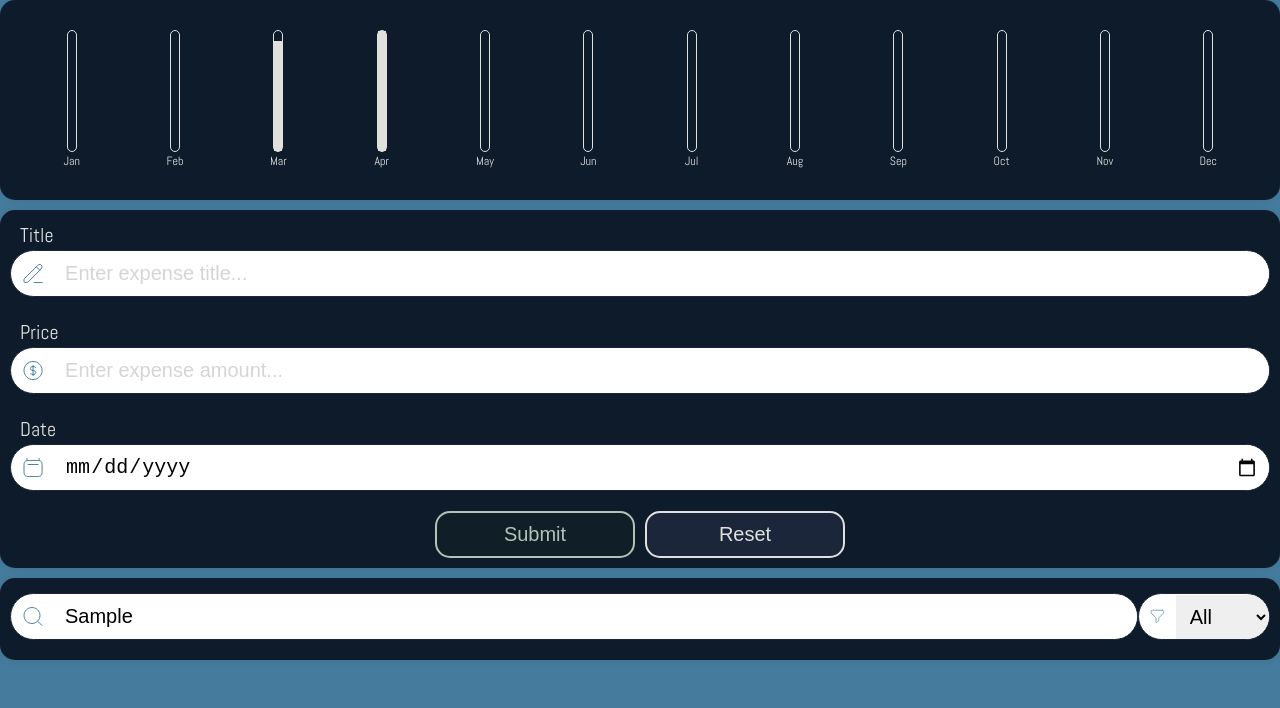
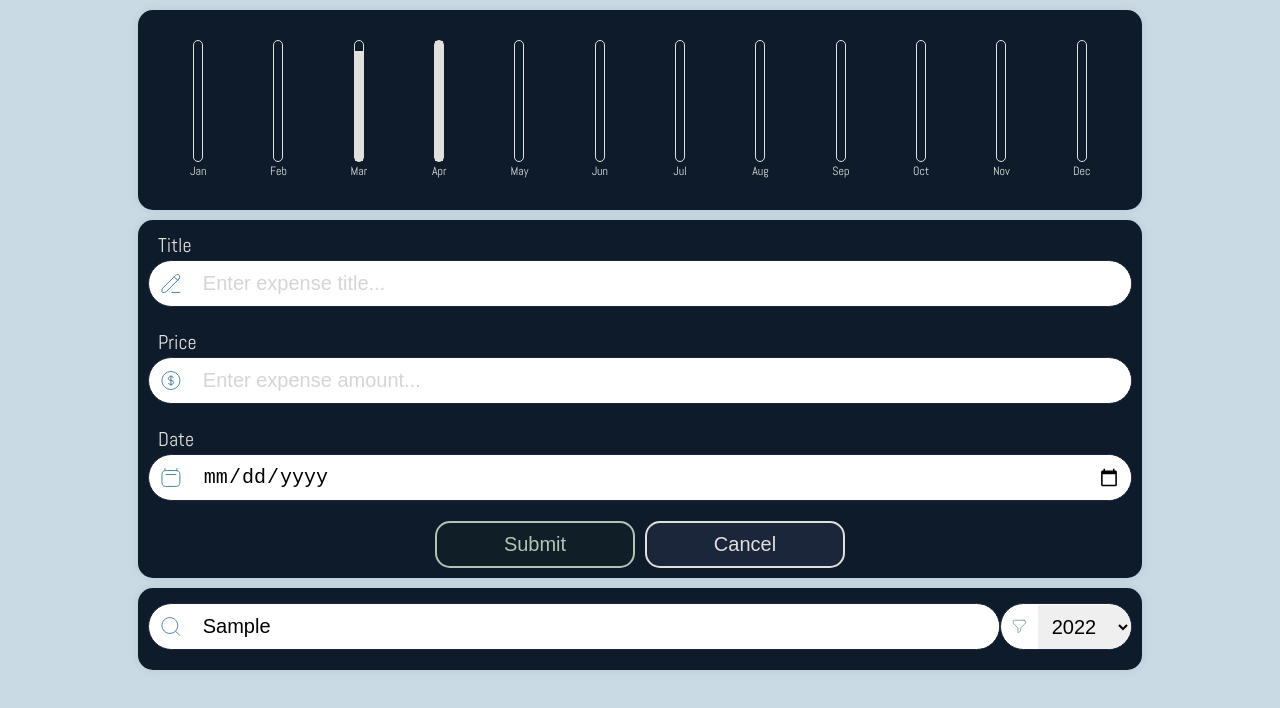
Before and after one commit to BasheerRajeh/React-Expenses-App, a React (Create React App) app: page / in a window 1280 px wide. Both pictures are taken after typing "Sample" into the empty fields and a click on the button "Add Expenses". Shown: the top 708 px of the page. Built offline with nearby package versions, Linux system fonts and the light colour scheme; the HTML template or start-up script is replaced by a standard one.

Commit message:
Refactor App compoenent.

```diff
--- a/src/App.css
+++ b/src/App.css
@@ -37,3 +37,27 @@
     transform: rotate(360deg);
   }
 }
+
+.container {
+  padding: 1rem;
+  margin: 0 auto;
+  transition: all 0.5s ease-in;
+}
+
+@media screen and (min-width: 500px) {
+  .container {
+    max-width: 500px;
+  }
+}
+
+@media screen and (min-width: 768px) {
+  .container {
+    max-width: 768px;
+  }
+}
+
+@media screen and (min-width: 1024px) {
+  .container {
+    max-width: 1024px;
+  }
+}
--- a/src/App.js
+++ b/src/App.js
@@ -5,9 +5,10 @@ import ExpenseNew from "./components/Expenses/ExpenseNew";
 import ExpenseSearch from "./components/Expenses/ExpenseSearch";
 import ExpensesList from "./components/Expenses/ExpensesList";
 import useFormatter from "./hooks/useFormatter";
+import './App.css'
 
-function App() {
-  const [expenses, setExpenses] = useState([
+const App = () => {
+  const initialExpenses = [
     {
       title: "Groceries",
       date: new Date(2022, 2, 15),
@@ -53,9 +54,10 @@ function App() {
       date: new Date(2022, 3, 20),
       price: 75.0,
     },
-  ]);
+  ];
 
-  const [chartData, setChartData] = useState([
+  const initialChartData = [
+    // chart data
     { id: 1, label: "January", value: 0 },
     { id: 2, label: "February", value: 0 },
     { id: 3, label: "March", value: 0 },
@@ -68,26 +70,25 @@ function App() {
     { id: 10, label: "October", value: 0 },
     { id: 11, label: "Novembre", value: 0 },
     { id: 12, label: "December", value: 0 },
-  ]);
 
+  ];
+
+  const [expenses, setExpenses] = useState(initialExpenses);
+  const [chartData, setChartData] = useState(initialChartData);
   const { formatDate } = useFormatter();
-
   const [query, setQuery] = useState("");
-
   const [year, setYear] = useState("");
 
   useEffect(() => {
-    const data = expenses.map((ex) => {
-      const id = getExpenseMonth(ex);
-      const value = ex.price;
-      const obj = { id: id, value: value };
-      return obj;
-    });
-
-    initialChart(data, chartData);
+    updateChartData(expenses);
   }, []);
 
-  const initialChart = (data, chartData) => {
+  const updateChartData = (expensesData) => {
+    const data = expensesData.map((ex) => ({
+      id: getExpenseMonth(ex),
+      value: ex.price,
+    }));
+
     const newCharts = data.reduce((charts, data) => {
       const id = data.id;
       const value = parseFloat(charts[id].value) + parseFloat(data.value);
@@ -96,15 +97,9 @@ function App() {
         { label: charts[id].label, value },
         ...charts.slice(id + 1),
       ];
-    }, chartData);
+    }, initialChartData);
+
     setChartData(newCharts);
-  };
-
-  const updateChart = (chartData, id, value) => {
-    const newCharts = [...chartData];
-    newCharts[id].value += parseFloat(value);
-    setChartData(newCharts);
-    return newCharts;
   };
 
   const getExpenseMonth = (expense) => new Date(expense.date).getMonth();
@@ -112,33 +107,22 @@ function App() {
   const handleAdd = (newExpense) => {
     setExpenses((prevExpenses) => {
       const newExpenses = [newExpense, ...prevExpenses];
-      updateChart(chartData, getExpenseMonth(newExpense), newExpense.price);
+      updateChartData(newExpenses);
       return newExpenses;
     });
   };
 
   const maxYear = formatDate(
-    _.maxBy(expenses, (o) => {
-      return formatDate(o.date)[1];
-    }).date
+    _.maxBy(expenses, (o) => formatDate(o.date)[1]).date
+  )[1];
+  const minYear = formatDate(
+    _.minBy(expenses, (o) => formatDate(o.date)[1]).date
   )[1];
 
-  const minYear = formatDate(
-    _.minBy(expenses, (o) => {
-      return formatDate(o.date)[1];
-    }).date
-  )[1];
-
-  const years = [
-    {
-      label: "All",
-      value: "All",
-    },
-  ];
-
-  for (let year = minYear; year <= maxYear; year++) {
-    years.push({ value: year, label: year.toString() });
-  }
+  const years = Array.from({ length: maxYear - minYear + 1 }, (_, i) => ({
+    value: i + Number(minYear),
+    label: (i + Number(minYear)).toString(),
+  })).concat({ label: "All", value: "All" });
 
   const handleSearch = (query) => {
     setQuery(query.toLowerCase());
@@ -148,22 +132,15 @@ function App() {
     setYear(year);
   };
 
-  const filteredByYearExpenses =
-    year === "All" || year === ""
-      ? expenses
-      : _.filter(
-        expenses,
-        (expense) => formatDate(expense.date)[1] === year
-      );
-
-  const filteredExpenses = query
-    ? _.filter(filteredByYearExpenses, (expense) =>
-      _.includes(expense.title.toLowerCase(), query)
+  const filteredExpenses = expenses
+    .filter(
+      (expense) =>
+        year === "All" || year === "" || formatDate(expense.date)[1] === year
     )
-    : filteredByYearExpenses;
+    .filter((expense) => !query || expense.title.toLowerCase().includes(query));
 
   return (
-    <div >
+    <div className="container">
       <Chart data={chartData} />
       <ExpenseNew onAdd={handleAdd} />
       <ExpenseSearch
@@ -174,6 +151,6 @@ function App() {
       <ExpensesList expenses={filteredExpenses} />
     </div>
   );
-}
+};
 
 export default App;
--- a/src/components/Expenses/ExpenseNew.jsx
+++ b/src/components/Expenses/ExpenseNew.jsx
@@ -57,7 +57,12 @@ const ExpenseNew = ({ onAdd }) => {
     return (
         <Card className={"expense-new"}>
             {clicked ? (
-                <Form inputs={inputs} schema={schema} onSubmit={handleSubmit} />
+                <Form
+                    inputs={inputs}
+                    schema={schema}
+                    onSubmit={handleSubmit}
+                    onCancle={() => setClicked(false)}
+                />
             ) : (
                 <div className="form-group-btns">
                     <button className="btn btn--primary" onClick={handleClick}>
--- a/src/components/shared/Form.jsx
+++ b/src/components/shared/Form.jsx
@@ -3,7 +3,7 @@ import React, { useEffect, useState } from "react";
 import Input from "./Input";
 import "./Form.css";
 
-const Form = ({ inputs, schema, onSubmit, onChange, ...rest }) => {
+const Form = ({ inputs, schema, onSubmit, onChange, onCancle, ...rest }) => {
     const [data, setData] = useState({});
     const [errors, setErrors] = useState({});
 
@@ -50,6 +50,7 @@ const Form = ({ inputs, schema, onSubmit, onChange, ...rest }) => {
         e.preventDefault();
         setErrors({});
         setData({});
+        onCancle();
     };
 
     const renderInput = (input) => {
@@ -87,7 +88,7 @@ const Form = ({ inputs, schema, onSubmit, onChange, ...rest }) => {
                         className="btn btn--secondary"
                         onClick={handleReset}
                     >
-                        Reset
+                        Cancel
                     </button>
                 </div>
             )}
--- a/src/index.css
+++ b/src/index.css
@@ -26,7 +26,7 @@ body {
   font-family: "Abel", sans-serif;
   -webkit-font-smoothing: antialiased;
   -moz-osx-font-smoothing: grayscale;
-  background: #457b9d;
+  background: #c9dae5;
   font-size: 2rem;
   line-height: 1.5;
 }
```
